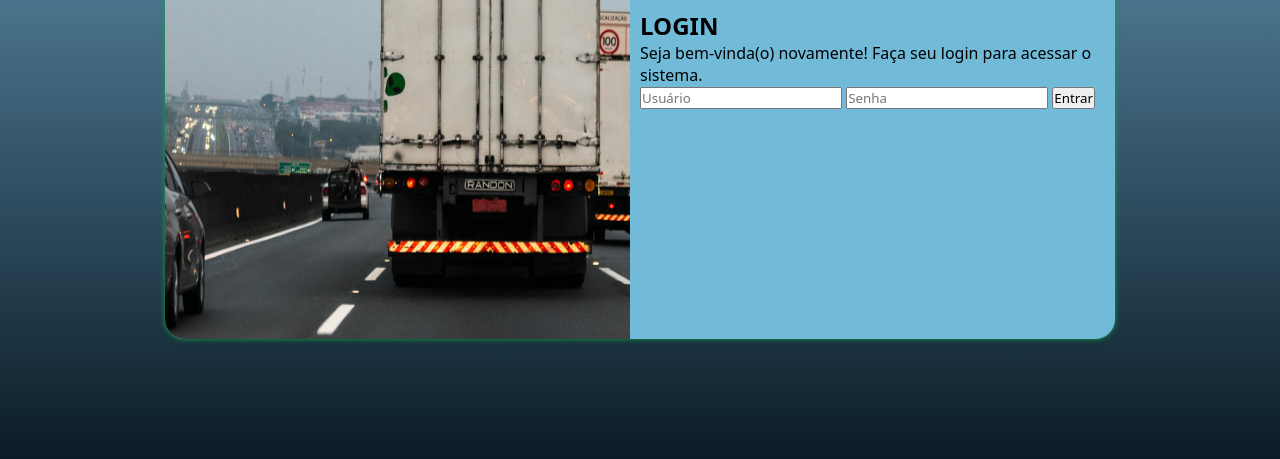
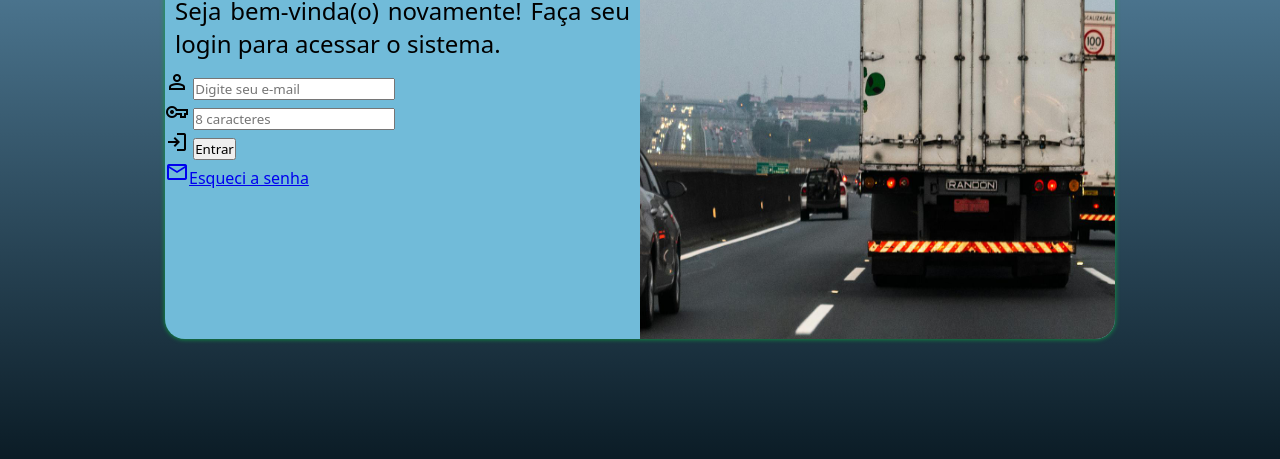
Before and after one commit to Mixas75/Projeto-Login, a plain HTML site: page index.html in a window 1280 px wide. Shown: the part 341-800 px from the top of the page. Drawn offline with nearby package versions, Linux system fonts and the light colour scheme.

Commit message:
Criação do formulário

```diff
--- a/estilos/media-query.css
+++ b/estilos/media-query.css
@@ -42,11 +42,17 @@
        }
        section#login > div.foto{
         flex: 1;
-
+        order: 2;
         height: 80vh;
        }
        section#login > div.login{
         flex: 1;
+        order: 1;
         margin: auto;
        }
+       div.login > h1 {
+       font-size: 2.5rem;
+        }
+        div.login > p {
+            font-size: 1.5rem;
 }
--- a/estilos/style.css
+++ b/estilos/style.css
@@ -57,5 +57,13 @@ div.foto {
 }
 div.login {
   display: block;
-  padding: 10px;
+
 }
+div.login > h1 {
+text-align: center;
+padding-bottom: 10px;
+}
+div.login > p {
+    text-align: justify;
+    padding: 0 10px 10px;
+}
--- a/index.html
+++ b/index.html
@@ -1,29 +1,67 @@
 <!DOCTYPE html>
 <html lang="pt-br">
   <head>
-    <meta charset="UTF-8">
-    <meta name="viewport" content="width=device-width, initial-scale=1.0">
+    <meta charset="UTF-8" />
+    <meta name="viewport" content="width=device-width, initial-scale=1.0" />
     <title>Projeto Login</title>
-    <link rel="stylesheet" href="estilos/style.css">
-    <link rel="stylesheet" href="estilos/media-query.css">
+    <link rel="stylesheet" href="estilos/style.css" />
+    <link rel="stylesheet" href="estilos/media-query.css" />
+    <link
+      href="https://fonts.googleapis.com/css2?family=Material+Symbols+Outlined"
+      rel="stylesheet"
+    />
   </head>
   <body>
     <main>
       <section id="login">
-            <div class="foto"> <!--*Inserir foto-->
-            </div>
+        <div class="foto"><!--*Inserir foto--></div>
         <div class="login">
           <h1>LOGIN</h1>
-                <p>Seja bem-vinda(o) novamente! Faça seu login para acessar o sistema.</p>
-                <form action="login.php" method="post">
-                    <input type="text" name="usuario" placeholder="Usuário" required>
-                    <input type="password" name="senha" placeholder="Senha" required>
-                    <input type="submit" value="Entrar">
-
+          <p>
+            Seja bem-vinda(o) novamente! Faça seu login para acessar o sistema.
+          </p>
+          <form action="login.php" method="post" autocomplete="on">
+            <div class="campo">
+              <label for="iuser"
+                ><span class="material-symbols-outlined"> person </span></label
+              >
+              <input
+                id="iuser"
+                type="text"
+                name="usuario"
+                placeholder="Digite seu e-mail"
+                required
+                autocomplete="email"
+              />
+            </div>
+            <div class="campo">
+              <label for="isenha"><span class="material-symbols-outlined">
+                vpn_key
+                </span></label>
+              <input
+                id="isenha"
+                type="password"
+                name="senha"
+                placeholder="8 caracteres"
+                required
+                autocomplete="current-password"
+                size="20"
+                minlength="8"
+                maxlength="8"
+              />
+            </div>
+            <div class="entrar">
+                <span class="material-symbols-outlined">
+                    login
+                    </span>
+                <input type="submit" value="Entrar" />
+            </div>
+            <a href="esqueci.html"><span class="material-symbols-outlined">
+                mail
+                </span>Esqueci a senha</a>
           </form>
         </div>
       </section>
-
     </main>
   </body>
 </html>
```
Lines whose indentation alone changed are shown as unchanged.
